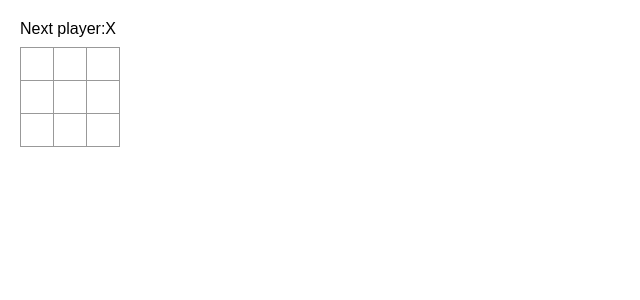
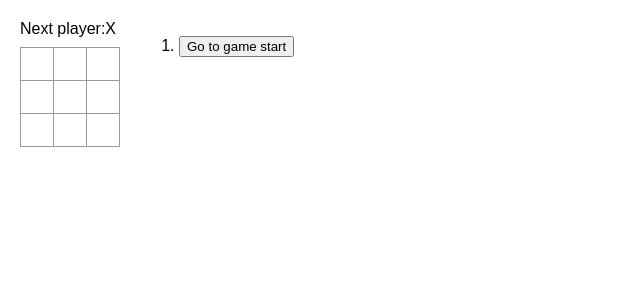
Before and after one commit to RomChern/tic-tac-toe, a React (Vite) app: page / in a window 1280 px wide. Shown: the top 300 px of the page, without its empty margins (0-640 px from the left). Built offline with nearby package versions, Linux system fonts and the light colour scheme.

Commit message:
доделал приложение до конца, как в оригинале

```diff
--- a/src/components/App.tsx
+++ b/src/components/App.tsx
@@ -1,7 +1,7 @@
-import Board from "./board"
+import Game from "./game"
 
 function App() {
-  return <Board />
+  return <Game />
 }
 
 export default App
--- a/src/components/board.tsx
+++ b/src/components/board.tsx
@@ -1,11 +1,7 @@
 import Square from "./square";
-import { useState } from 'react'
 import { calculateWinner } from "../utility/calculate-winner";
 
-export default function Board() {
-    const [squares, setSquares] = useState<(string | null)[]>(Array(9).fill(null));
-    const [xIsNext, setXIsNext] = useState(true);
-
+export default function Board({xIsNext, squares, onPlay}: any) {
     function handleClick(i: number) {
         if (squares[i] || calculateWinner(squares)) {
             return;
@@ -16,8 +12,7 @@
         } else {
             nextSquares[i] = "O";
         }
-        setSquares(nextSquares);
-        setXIsNext(!xIsNext);
+        onPlay(nextSquares);
     }
 
     const winner: any = calculateWinner(squares);
--- /dev/null
+++ b/src/components/game.tsx
@@ -0,0 +1,46 @@
+import { useState } from "react";
+import Board from "./board"
+
+export default function Game() {
+    const [xIsNext, setXIsNext] = useState(true);
+    const [history, setHistory] = useState([Array(9).fill(null)]);
+    const [currentMove, setCurrentMove] = useState(0);
+    const currentSquares = history[currentMove];
+
+    function handlePlay(nextSquares: any) {
+        const nextHistory = [...history.slice(0, currentMove +1), nextSquares];
+        setHistory(nextHistory);
+        setCurrentMove(nextHistory.length - 1);
+        setXIsNext(!xIsNext);
+    }
+
+    function jumpTo(nextMove: any) {
+        setCurrentMove(nextMove);
+        setXIsNext(nextMove % 2 === 0);
+    }
+
+    const moves = history.map((squares, move) => {
+        let description;
+        if (move > 0) {
+            description = `Go to move # ${move}`;
+        } else {
+            description = 'Go to game start';
+        }
+        return (
+            <li key ={move}>
+                <button onClick={() => jumpTo(move)}>{description}</button>
+            </li>
+        );
+    });
+
+    return (
+        <div className="game">
+            <div className="game-board">
+                <Board xIsNext={xIsNext} squares={currentSquares} onPlay={handlePlay} />
+            </div>
+            <div className="game-info">
+                <ol> {moves}</ol>
+            </div>
+        </div>
+    );
+}
--- a/src/components/square.tsx
+++ b/src/components/square.tsx
@@ -1,5 +1,3 @@
-import { useState } from "react";
-
 type TProps = { value: (string | null), onSquareClick: () => void }
 
 export default function Square({ value, onSquareClick }: TProps) {
```
